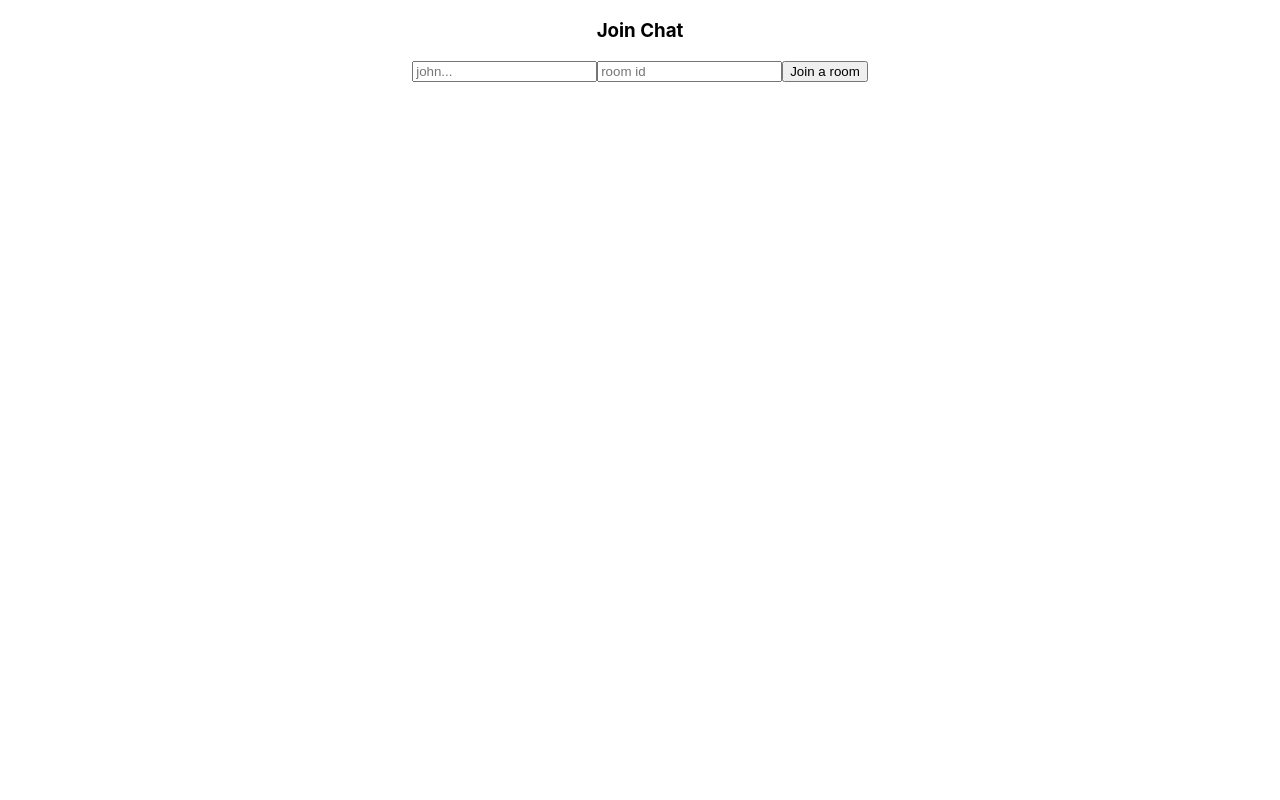
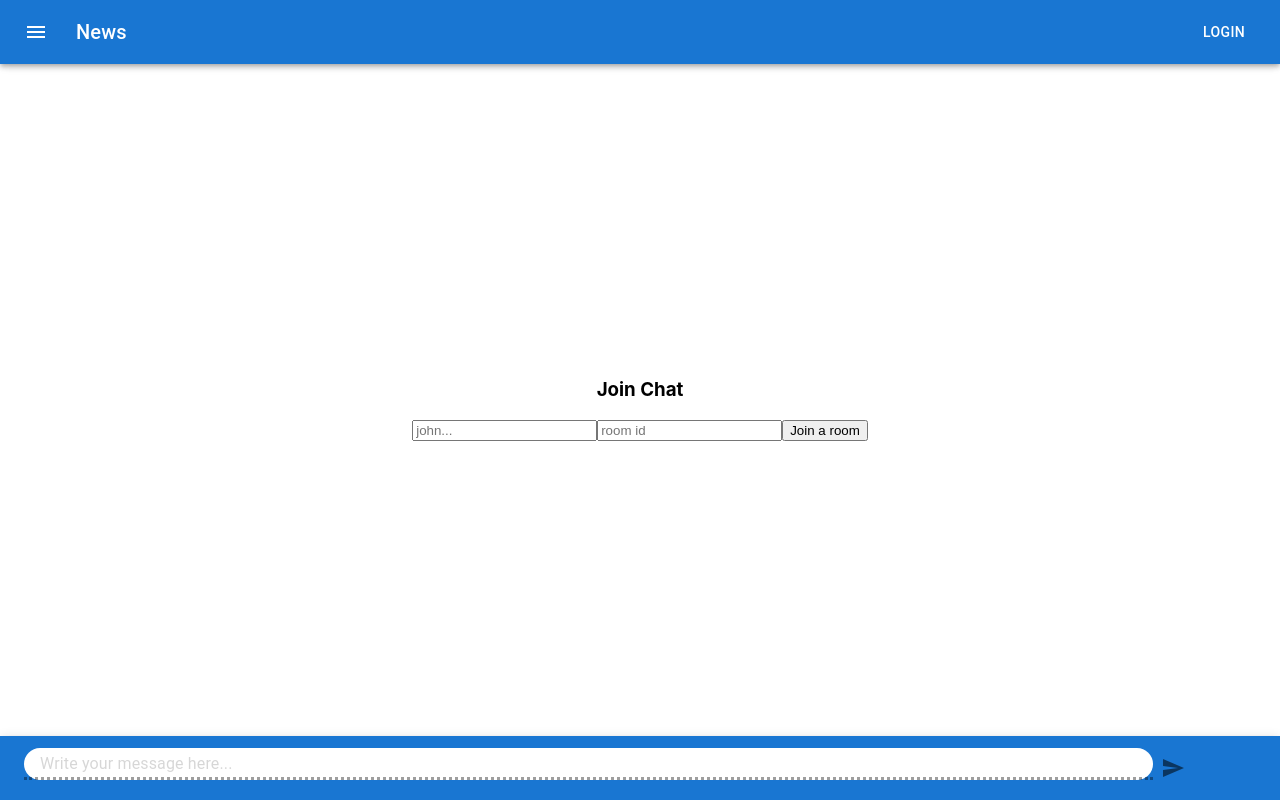
Before and after one commit to strauss02/socketio-chat, a React (Create React App) app in the folder client/: page / in a window 1280 px wide. Built offline with nearby package versions, Linux system fonts and the light colour scheme; no server answers.

Commit message:
seperate LoginForm into its own component

```diff
--- a/client/src/App.js
+++ b/client/src/App.js
@@ -1,6 +1,8 @@
 import React, { useState } from 'react'
 import io from 'socket.io-client'
 import { Grid } from '@mui/material'
+import Header from './Header'
+import ChatFooter from './ChatFooter'
 
 import { useSelector, useDispatch } from 'react-redux'
 import chatSlice, {
@@ -11,6 +13,7 @@ import chatSlice, {
 
 import './App.css'
 import Chat from './Chat'
+import LoginForm from './LoginForm'
 const socket = io.connect('http://localhost:3001')
 
 function App() {
@@ -39,32 +42,35 @@ function App() {
   }
 
   return (
+    <>
+      <Header />
+      <ChatFooter />
       <Grid container>
         <Grid sm={2} item></Grid>
-
         <Grid sm={8} item>
-        <div className="App">
+          <div
+            style={{
+              display: 'flex',
+              alignItems: 'center',
+              height: '100vh',
+              justifyContent: 'center',
+            }}
+            className="App"
+          >
             {showChat ? (
               <Chat socket={socket} username={username} room={room} />
             ) : (
-            <>
-              <h3>Join Chat</h3>
-              <input
-                onChange={(e) => setUsername(e.target.value)}
-                type="text"
-                placeholder="john..."
+              <LoginForm
+                setUsername={setUsername}
+                setRoom={setRoom}
+                joinRoom={joinRoom}
               />
-              <input
-                onChange={(e) => setRoom(e.target.value)}
-                placeholder="room id"
-              />
-              <button onClick={joinRoom}>Join a room</button>
-            </>
             )}
           </div>
         </Grid>
         <Grid sm={2} item></Grid>
       </Grid>
+    </>
   )
 }
 
--- a/client/src/ChatBubble.jsx
+++ b/client/src/ChatBubble.jsx
@@ -9,11 +9,17 @@ function ChatBubble({ messageObj }) {
   const chatState = useSelector(selectChat)
 
   const selfSentMessageStyling = {
-    backgroundColor: 'green',
+    backgroundColor: '#669f7e',
     height: 'auto',
+    borderRadius: '0px 5px 5px 5px',
+    '&::before': {
+      content: 'a',
+      color: 'blue',
+      backgroundColor: 'blue',
+    },
   }
   const fellowSentMessageStyling = {
-    backgroundColor: 'blue',
+    backgroundColor: '#12babe',
     height: 'auto',
   }
 
--- a/client/src/ChatFooter.jsx
+++ b/client/src/ChatFooter.jsx
@@ -7,7 +7,7 @@ import FavoriteIcon from '@mui/icons-material/Favorite'
 import LocationOnIcon from '@mui/icons-material/LocationOn'
 import Input from '@mui/material/Input'
 import Button from '@mui/material/Button'
-
+import SendIcon from '@mui/icons-material/Send'
 import { useSelector, useDispatch } from 'react-redux'
 
 import {
@@ -15,8 +15,7 @@ import {
   changeMessageInput,
   addMessageToChatLog,
 } from './features/chat/chatSlice'
-
-const ariaLabel = { 'aria-label': 'description' }
+import { AppBar, Grid, IconButton, Toolbar } from '@mui/material'
 
 export default function ChatFooter(props) {
   const [value, setValue] = React.useState(0)
@@ -46,31 +45,36 @@ export default function ChatFooter(props) {
   }
 
   return (
-    <Box sx={{ position: 'fixed', bottom: 0, left: 0, right: 0, width: 1 }}>
+    <AppBar position="fixed" sx={{ top: 'auto', bottom: 0 }}>
+      <Toolbar>
+        <Grid container>
+          <Grid item xs={11}>
             <Input
+              sx={{
+                width: 1,
+                backgroundColor: 'white',
+                borderRadius: '4em',
+                pl: 2,
+                '&::before': {
+                  border: 'none',
+                },
+              }}
+              disabled={chatState.currentRoom ? false : true}
               placeholder="Write your message here..."
-        inputProps={ariaLabel}
               onChange={handleInputChange}
               onKeyPress={(e) => {
                 e.key === 'Enter' && sendMessage()
               }}
               value={chatState.inputMessage}
             />
-      <Button onClick={sendMessage} variant="contained">
-        Send Message{' '}
-      </Button>
-
-      <BottomNavigation
-        showLabels
-        value={value}
-        onChange={(event, newValue) => {
-          setValue(newValue)
-        }}
-      >
-        <BottomNavigationAction label="Recents" icon={<RestoreIcon />} />
-        <BottomNavigationAction label="Favorites" icon={<FavoriteIcon />} />
-        <BottomNavigationAction label="Nearby" icon={<LocationOnIcon />} />
-      </BottomNavigation>
-    </Box>
+          </Grid>
+          <Grid item xs={1}>
+            <IconButton onClick={sendMessage} variant="contained">
+              <SendIcon />
+            </IconButton>
+          </Grid>
+        </Grid>
+      </Toolbar>
+    </AppBar>
   )
 }
--- /dev/null
+++ b/client/src/LoginForm.jsx
@@ -0,0 +1,21 @@
+import React from 'react'
+
+function LoginForm(props) {
+  return (
+    <div>
+      <h3>Join Chat</h3>
+      <input
+        onChange={(e) => props.setUsername(e.target.value)}
+        type="text"
+        placeholder="john..."
+      />
+      <input
+        onChange={(e) => props.setRoom(e.target.value)}
+        placeholder="room id"
+      />
+      <button onClick={props.joinRoom}>Join a room</button>
+    </div>
+  )
+}
+
+export default LoginForm
```
Lines whose indentation alone changed are shown as unchanged.
